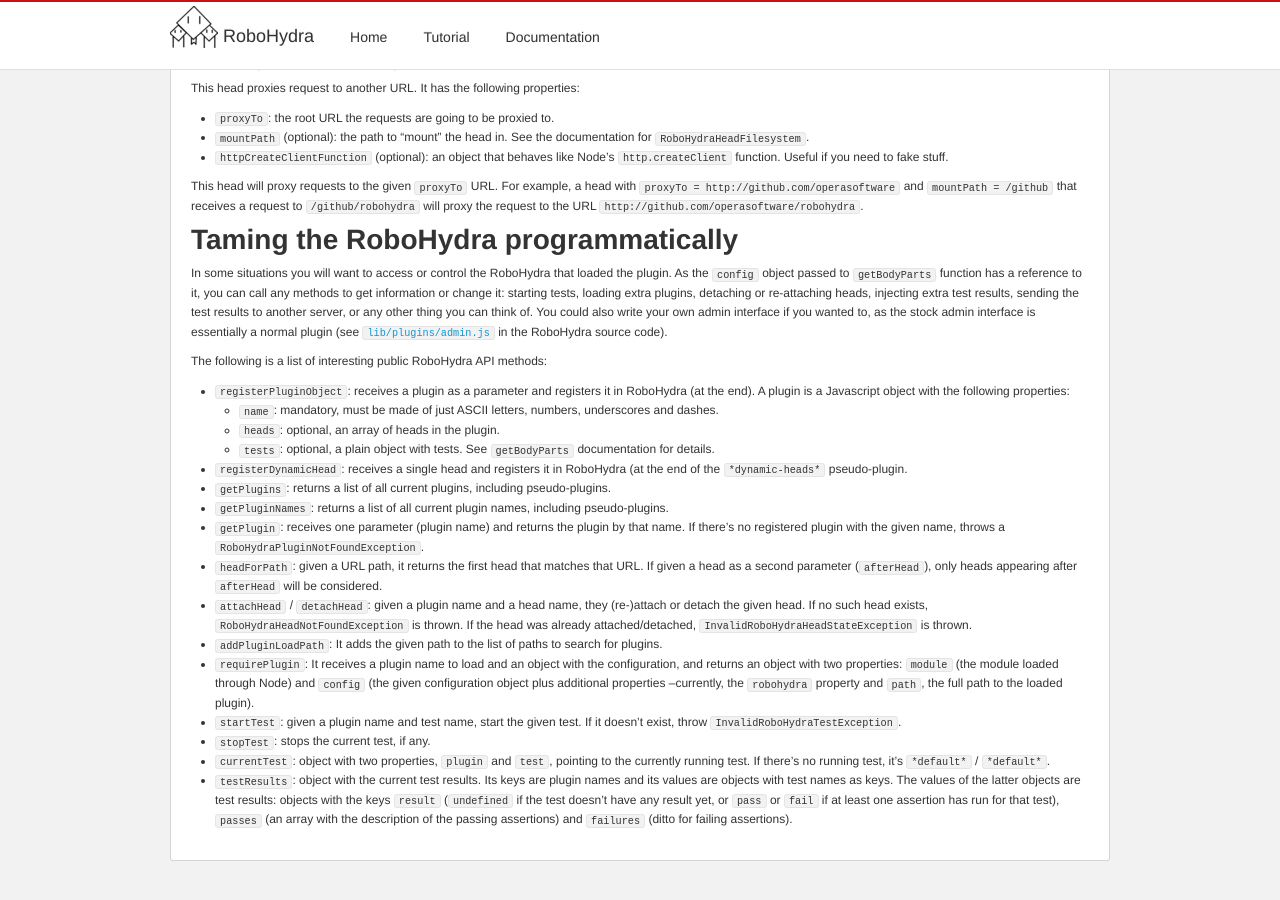
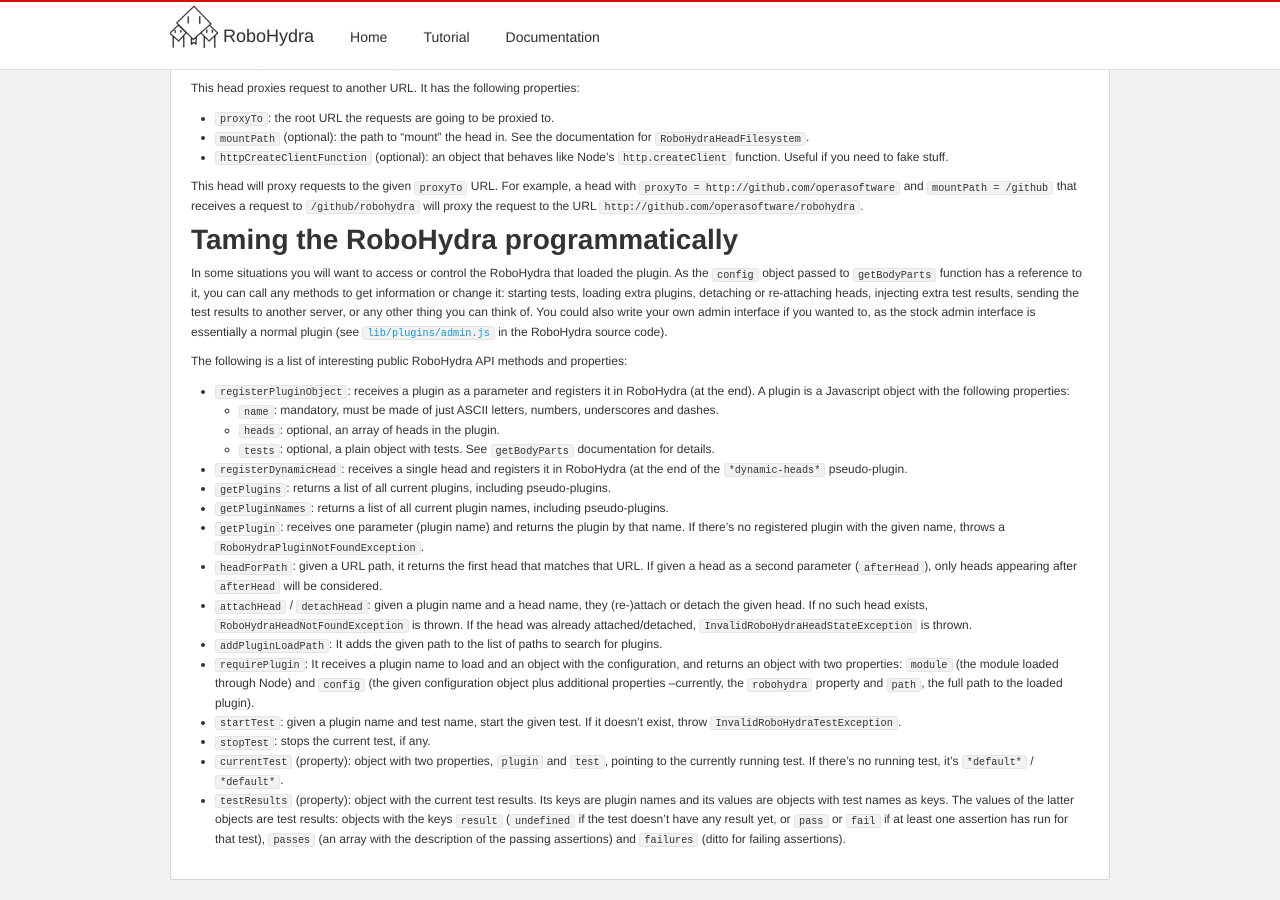
Before and after one commit to robohydra/robohydra, a Jekyll site: the page built from documentation/index.md, in a window 1280 px wide and 900 px high, scrolled down 3026 px. Built offline with Jekyll 4.4.1, drawn with Linux system fonts in a browser that asks for light colours.

Commit message:
Mark RoboHydra class properties clearly

```diff
--- a/documentation/index.md
+++ b/documentation/index.md
@@ -327,7 +327,8 @@
 [`lib/plugins/admin.js`](https://github.com/operasoftware/robohydra/blob/master/lib/plugins/admin.js)
 in the RoboHydra source code).
 
-The following is a list of interesting public RoboHydra API methods:
+The following is a list of interesting public RoboHydra API methods
+and properties:
 
 * `registerPluginObject`: receives a plugin as a parameter
   and registers it in RoboHydra (at the end). A plugin is a Javascript
@@ -365,13 +366,13 @@
 * `startTest`: given a plugin name and test name, start the given
   test. If it doesn't exist, throw `InvalidRoboHydraTestException`.
 * `stopTest`: stops the current test, if any.
-* `currentTest`: object with two properties, `plugin` and `test`,
-  pointing to the currently running test. If there's no running test,
-  it's `*default*` / `*default*`.
-* `testResults`: object with the current test results. Its keys are
-  plugin names and its values are objects with test names as keys. The
-  values of the latter objects are test results: objects with the keys
-  `result` (`undefined` if the test doesn't have any result yet, or
-  `pass` or `fail` if at least one assertion has run for that test),
-  `passes` (an array with the description of the passing assertions)
-  and `failures` (ditto for failing assertions).
+* `currentTest` (property): object with two properties, `plugin` and
+  `test`, pointing to the currently running test. If there's no running
+  test, it's `*default*` / `*default*`.
+* `testResults` (property): object with the current test results. Its
+  keys are plugin names and its values are objects with test names as
+  keys. The values of the latter objects are test results: objects
+  with the keys `result` (`undefined` if the test doesn't have any
+  result yet, or `pass` or `fail` if at least one assertion has run
+  for that test), `passes` (an array with the description of the
+  passing assertions) and `failures` (ditto for failing assertions).
```
